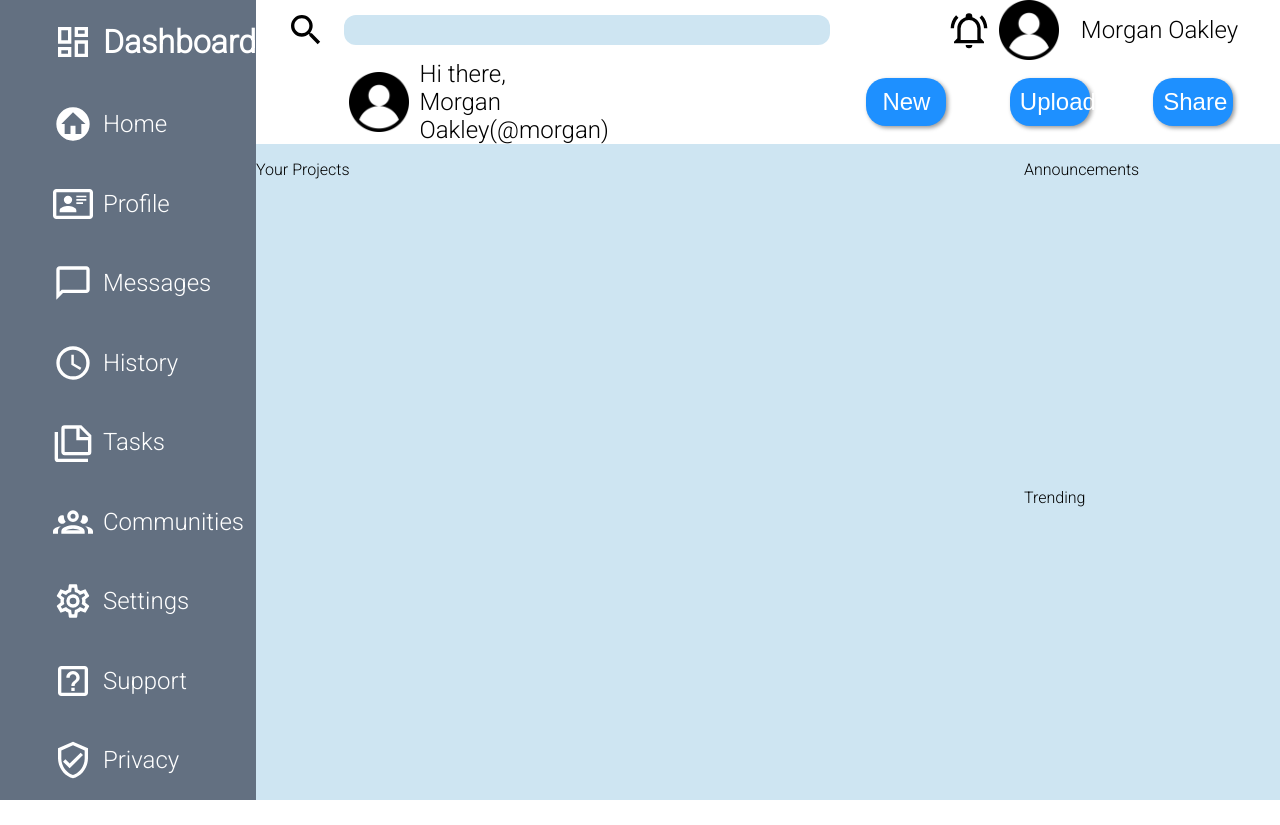
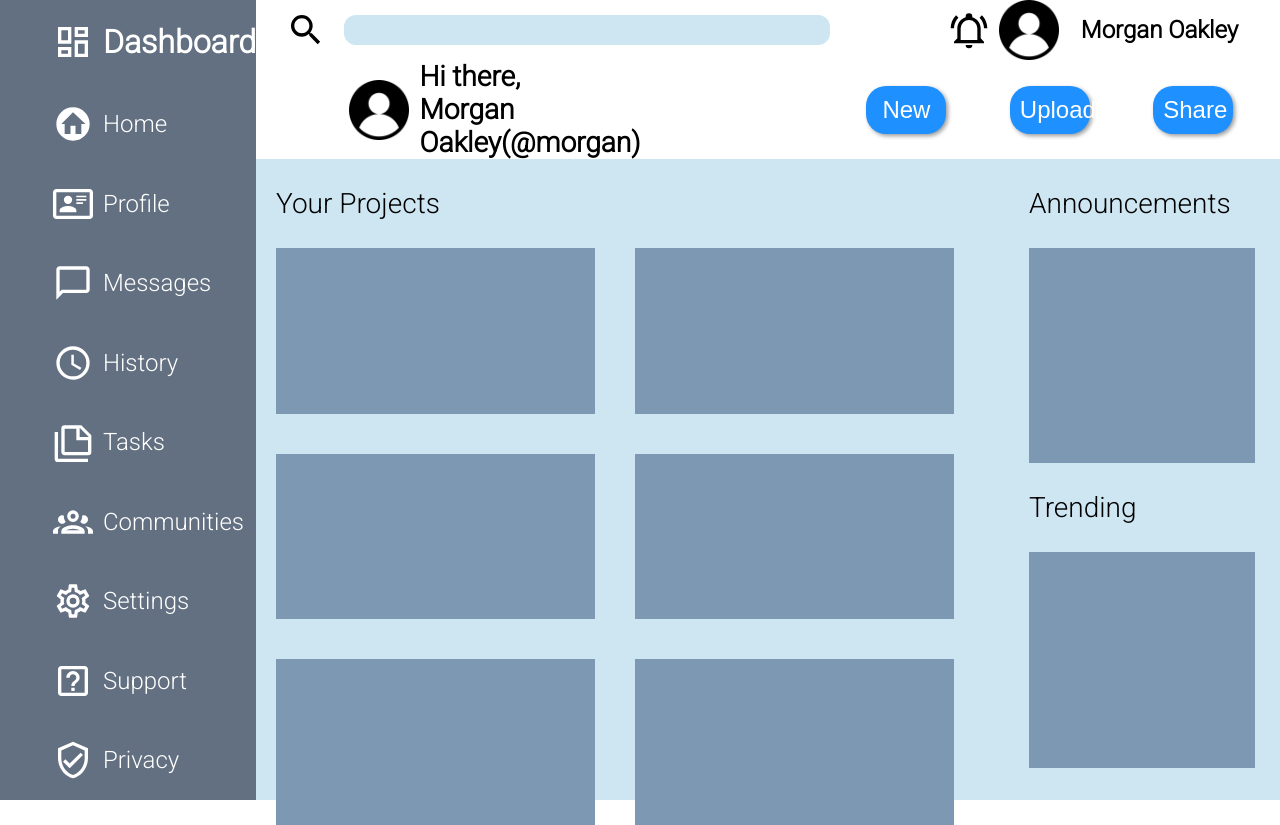
Before and after one commit to ColumMaher/practice-admin-dashboard, a plain HTML site: page index.html in a window 1280 px wide. Before the commit the page ends 800 px from the top, so only its background shows below. Drawn offline with Linux system fonts and the light colour scheme.

Commit message:
Main content layout with cards

```diff
--- a/index.html
+++ b/index.html
@@ -79,7 +79,7 @@
                 <input type="text" name="" id="">
                 <img src="images/bell-ring-outline.svg" alt="Notification Icon">
                 <img class="prof-pic" src="images/user.png" alt="Profile">
-                <div>Morgan Oakley</div>
+                Morgan Oakley
             </div>
             <div class="header-bottom">
                 <img class="prof-pic" src="images/user.png" alt="Profile">
@@ -94,8 +94,8 @@
             </div>
         </div>
         <div class="main">
+            <div class="main-content">
                 <p>Your Projects</p>
-            <p>Announcements</p>
                 <div class="card-grid">
                     <div class="card"></div>
                     <div class="card"></div>
@@ -104,7 +104,13 @@
                     <div class="card"></div>
                     <div class="card"></div>
                 </div>
+            </div>
+                <div class="side-content">
+                    <p>Announcements</p>
+                    <div class="card"></div>
                     <p>Trending</p>
+                    <div class="card"></div>
+                </div>
         </div>
     </div>
 </body>
--- a/styles.css
+++ b/styles.css
@@ -61,6 +61,7 @@ img {
     grid-template-columns: 60px 3fr 60px 60px 1fr;
     justify-items: center;
     align-items: center;
+    font-weight: bold;
 }
 .header-top>input{
     background-color: #CEE5F2;
@@ -85,6 +86,8 @@ img {
     justify-self: start;
     display: flex;
     flex-direction: column;
+    font-size: 28px;
+    font-weight: bold;
 }
 button{
     font-size: 24px;
@@ -108,4 +111,33 @@ button:active {
     display: grid;
     grid-template-columns: 3fr 1fr;
     background-color: rgb(206, 229, 242);
+    font-size: 28px;
+    padding-left: 20px;
 }
+.main>.main-content{
+    grid-row: 1/3;
+}
+
+.side-content{
+    grid-row: 1/3;
+    display: flex;
+    width: 90%;
+    height: 95%;
+    flex-direction: column;
+    justify-content: center;
+}
+
+.card-grid{
+    display: grid;
+    grid-template-columns: 1fr 1fr;
+    column-gap: 40px;
+    row-gap: 40px;
+    height: 90%;
+    width: 90%;
+}
+
+.card{
+    width: 100%;
+    height: 100%;
+    background-color: #7C98B3;
+}
```
Lines whose indentation alone changed are shown as unchanged.
